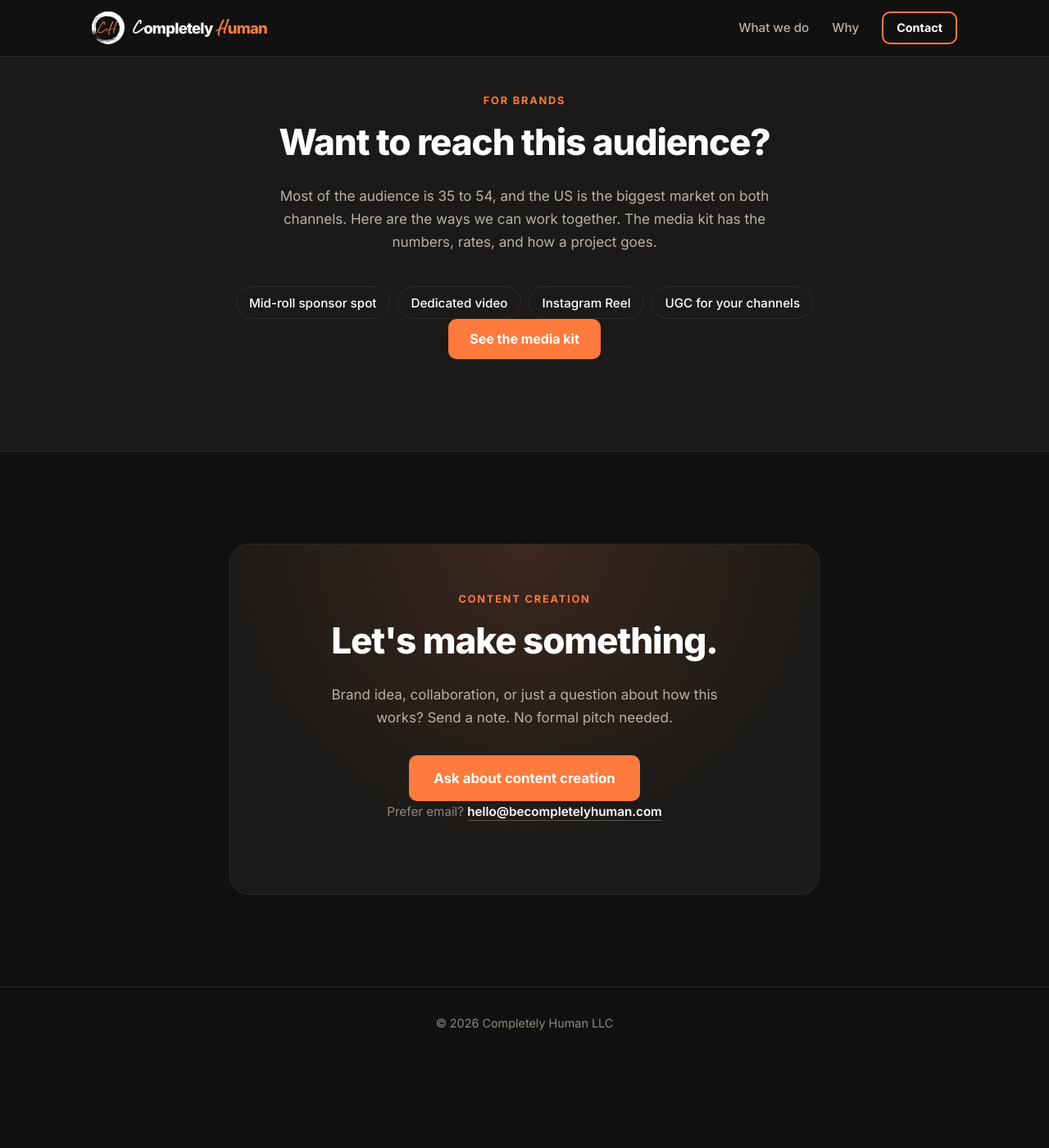
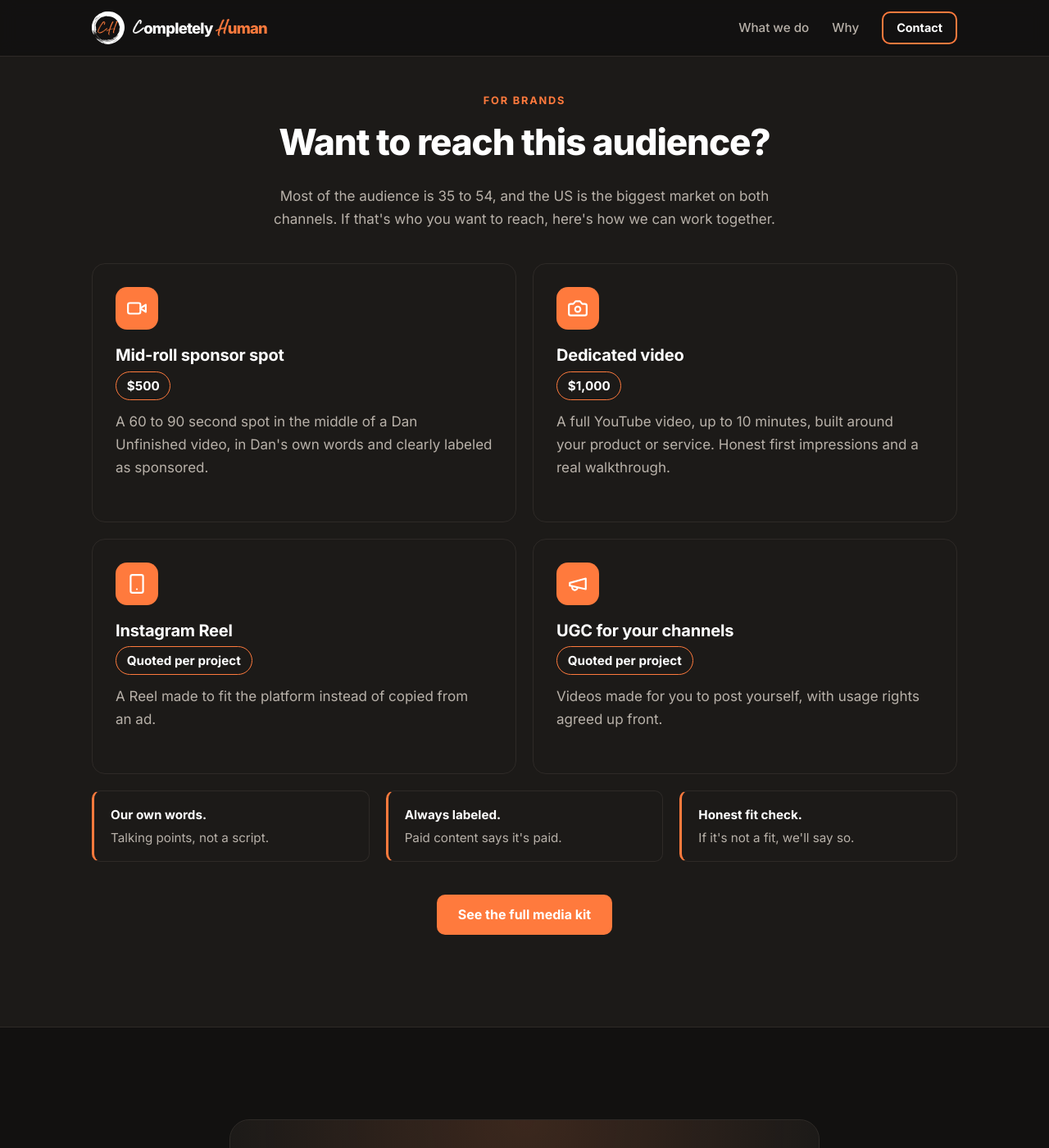
Before and after one commit to dbough/becompletelyhuman.com, a Jekyll site: the page built from content-creation/index.html, in a window 1280 px wide and 1400 px high, scrolled down 3086 px. Shown: the whole window at 82% size. Built offline with Jekyll 4.4.1, drawn with Linux system fonts in a browser that asks for light colours; before the commit the page ends 4378 px from its top, so only the background shows below that.

Commit message:
Flesh out "For brands" on the content creation page
Replace the bare format pills with the four offer cards (icon, price, one
line each, from _data/mediakit.yml) and add three short promises: our own
words, always labeled, honest fit check.

Co-Authored-By: Claude Opus 5.5 <noreply@anthropic.com>
Claude-Session: https://claude.ai/code/session_01FtJnZsYneABPk6sxffEzGe

```diff
--- a/_sass/_pillar.scss
+++ b/_sass/_pillar.scss
@@ -479,3 +479,37 @@
   flex-grow: 1;
   margin-bottom: 1.5rem;
 }
+
+// Content Creation "For brands": three short promises under the offers.
+.pillar .promises {
+  list-style: none;
+  display: grid;
+  gap: 1.25rem;
+  margin: 1.25rem 0 0;
+  padding: 0;
+}
+
+@media (min-width: 720px) {
+  .pillar .promises {
+    grid-template-columns: repeat(3, 1fr);
+  }
+}
+
+.pillar .promises li {
+  padding: 1rem 1.25rem;
+  border: 1px solid var(--border);
+  border-left: 3px solid var(--accent);
+  border-radius: var(--radius-sm);
+  color: var(--text);
+  font-size: 0.95rem;
+}
+
+.pillar .promises strong {
+  display: block;
+  margin-bottom: 0.15rem;
+  color: var(--heading);
+}
+
+.pillar .promises + .hero__actions {
+  margin-top: 2.5rem;
+}
--- a/content-creation/index.html
+++ b/content-creation/index.html
@@ -128,15 +128,28 @@ noindex: true
       <header class="section__header">
         <p class="eyebrow">For brands</p>
         <h2 id="brands-title">Want to reach this audience?</h2>
-        <p>Most of the audience is 35 to 54, and the US is the biggest market on both channels. Here are the ways we can work together. The media kit has the numbers, rates, and how a project goes.</p>
+        <p>Most of the audience is 35 to 54, and the US is the biggest market on both channels. If that's who you want to reach, here's how we can work together.</p>
       </header>
-      <ul class="tags">
+
+      <ul class="card-grid card-grid--two" role="list">
         {%- for o in kit.offers %}
-        <li>{{ o.title }}</li>
+        <li class="card">
+          <span class="card__icon" aria-hidden="true">{% include icon.html name=o.icon %}</span>
+          <h3 class="card__title">{{ o.title }}</h3>
+          <p class="card__price">{{ o.price }}</p>
+          <p class="card__text">{{ o.text }}</p>
+        </li>
         {%- endfor %}
       </ul>
+
+      <ul class="promises" role="list">
+        <li><strong>Our own words.</strong> Talking points, not a script.</li>
+        <li><strong>Always labeled.</strong> Paid content says it's paid.</li>
+        <li><strong>Honest fit check.</strong> If it's not a fit, we'll say so.</li>
+      </ul>
+
       <div class="hero__actions">
-        <a class="btn btn--primary" href="/media-kit/">See the media kit</a>
+        <a class="btn btn--primary" href="/media-kit/">See the full media kit</a>
       </div>
     </div>
   </section>
```
